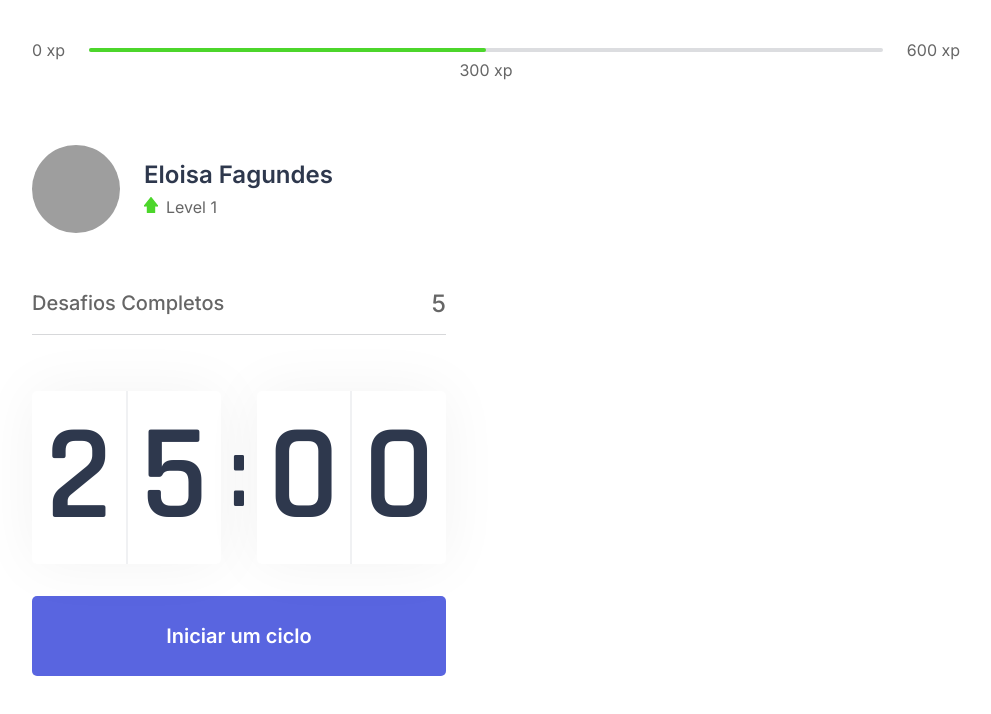
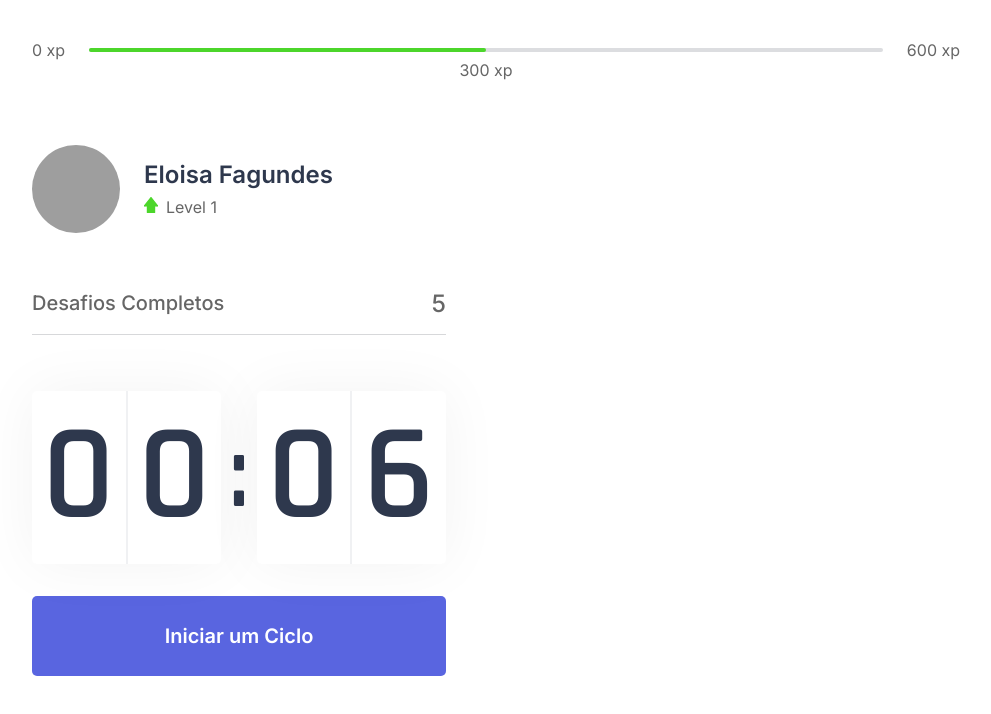
Before and after one commit to EloisaFagundes/movit-rocketseat-nextjs-contextapi, a Next.js app: page / in a window 1280 px wide. Shown: the top 714 px of the page, without its empty margins (144-1135 px from the left). Built offline with nearby package versions, Linux system fonts and the light colour scheme; grey boxes are pictures that could not be loaded.

Commit message:
feat: adiciona função que para contagem e reinicia o relógio

```diff
--- a/src/components/Countdown/Countdown.tsx
+++ b/src/components/Countdown/Countdown.tsx
@@ -1,9 +1,11 @@
 import { useState, useEffect } from "react";
 import styles from "../../styles/components/Countdown.module.css";
 
+let countdownTimeout: NodeJS.Timeout;
+
 export function Countdown() {
-  const [time, setTime] = useState(25 * 60);
-  const [active, setActive] = useState(false)
+  const [time, setTime] = useState(0.1 * 60);
+  const [isActive, setiSActive] = useState(false);
 
   const minutes = Math.floor(time / 60);
   const seconds = time % 60;
@@ -12,16 +14,23 @@
   const [secondLeft, secondRight] = String(seconds).padStart(2, "0").split("");
 
   const startCountdown = () => {
-      setActive(true)
+    setiSActive(true);
+  };
+
+  const resetCountdown = () => {
+    clearTimeout(countdownTimeout);
+    setiSActive(false);
+    setTime(0.1 * 60);
+
   };
 
   useEffect(() => {
-      if(active && time > 0) {
-          setTimeout(() => {
-              setTime(time -1)
-          }, 1000)
+    if (isActive && time > 0) {
+      countdownTimeout = setTimeout(() => {
+        setTime(time - 1);
+      }, 1000);
     }
-  }, [active, time])
+  }, [isActive, time]);
   return (
     <div>
       <div className={styles.countdownContainer}>
@@ -35,13 +44,23 @@
           <span>{secondRight}</span>
         </div>
       </div>
+      {isActive ? (
+        <button
+          type="button"
+          className={`${styles.countdownButton} ${styles.countdownButtonActive}`}
+          onClick={resetCountdown}
+        >
+          Abandonar ciclo
+        </button>
+      ) : (
         <button
           type="button"
           className={styles.countdownButton}
           onClick={startCountdown}
         >
-        Iniciar um ciclo
+          Iniciar um Ciclo
         </button>
+      )}
     </div>
   );
 }
```
Lines whose indentation alone changed are shown as unchanged.
